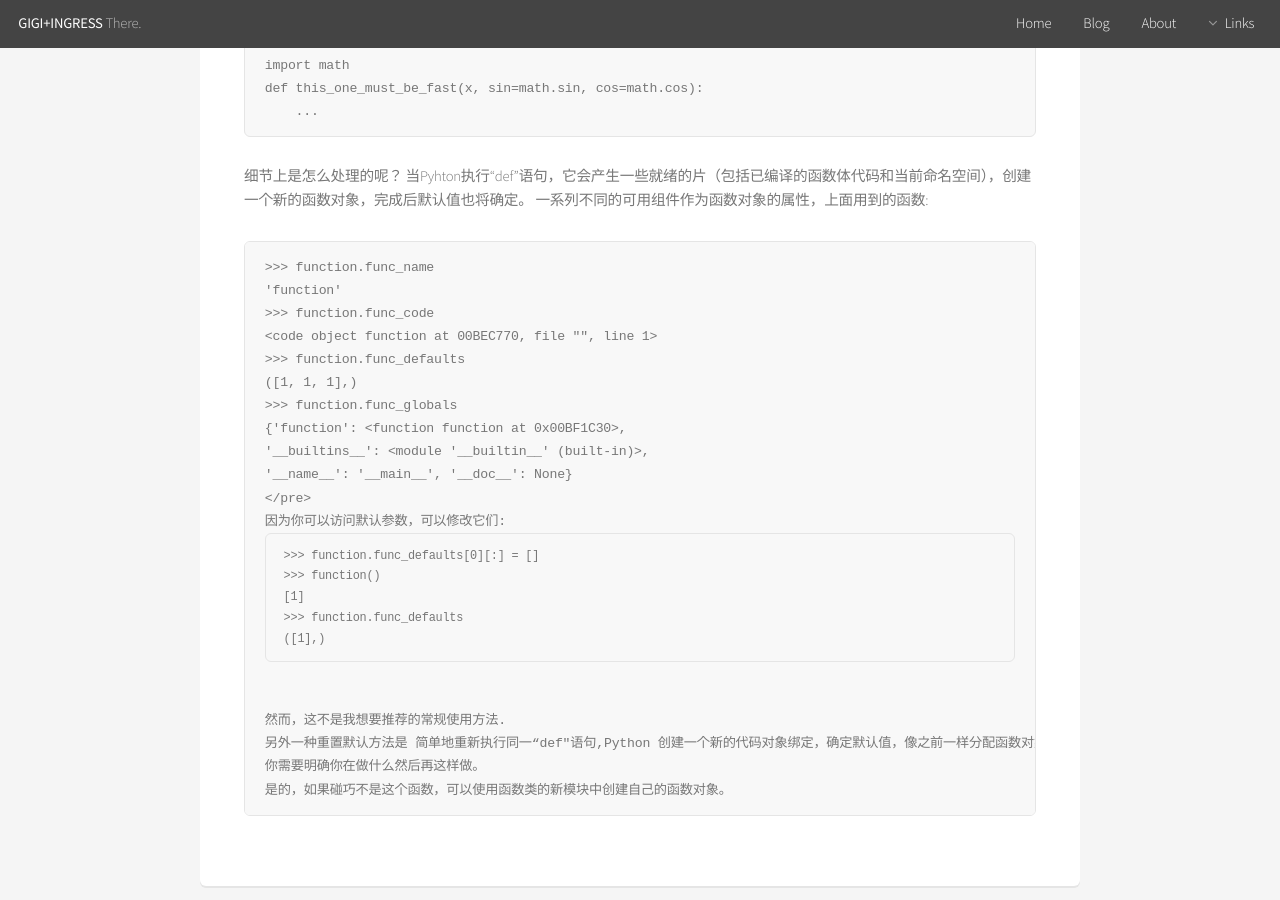
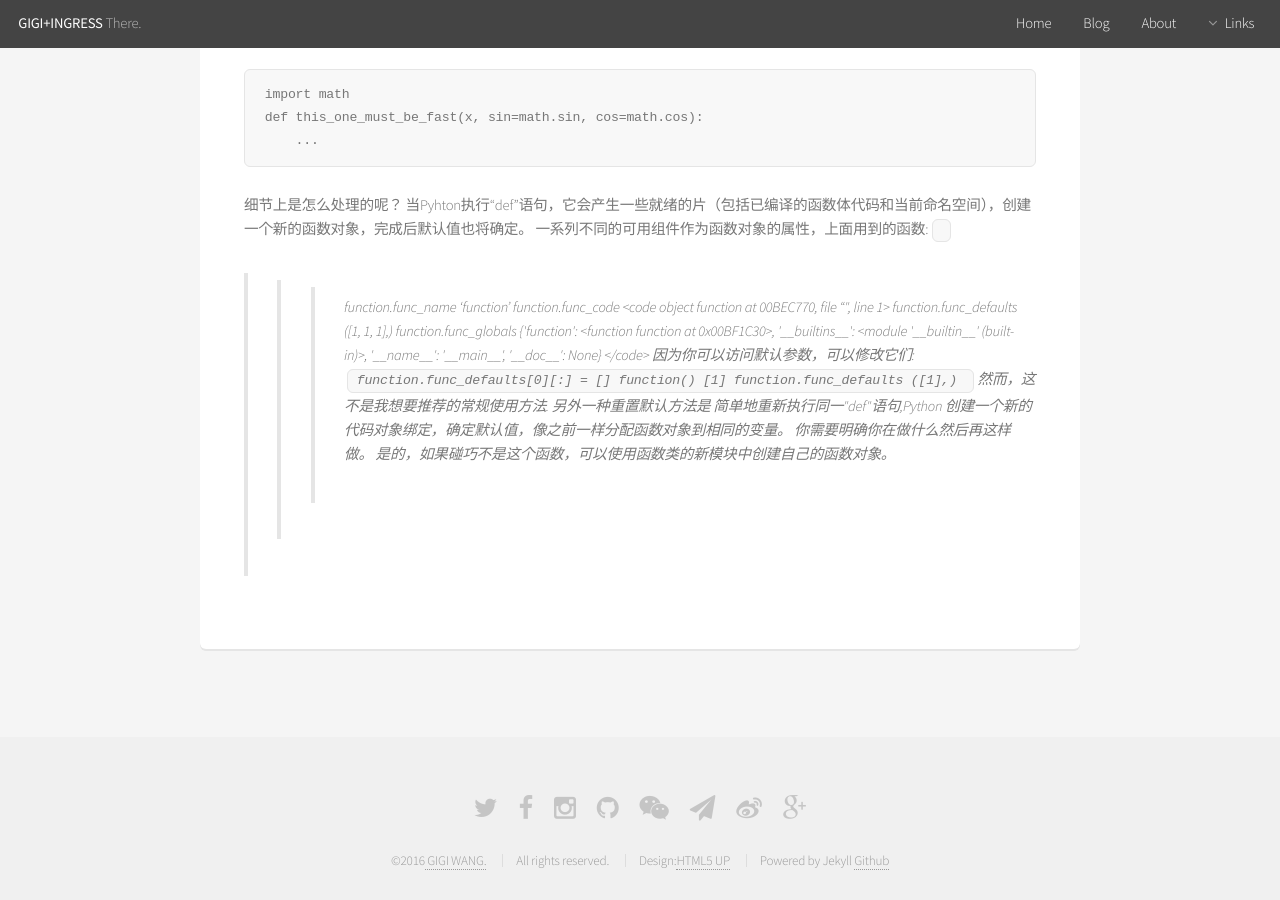
Before and after one commit to iocoo/iocoo.github.io, a Jekyll site: the page built from _posts/2016-04-16-Default-Parameter-Values-in-Python.md, in a window 1280 px wide and 900 px high, scrolled down 2403 px. Built offline with Jekyll 4.4.1, drawn with Linux system fonts in a browser that asks for light colours; comment, search, counter and statistics services are not loaded; some of the changed text lies outside the part shown.

Commit message:
python_post

```diff
--- a/_posts/2016-04-16-Default-Parameter-Values-in-Python.md
+++ b/_posts/2016-04-16-Default-Parameter-Values-in-Python.md
@@ -10,6 +10,7 @@ tags: python
 
 
 ###Python中的默认参数值
+
 Python中默认参数值的处理是一些容易绊倒大多数Python新手程序员的事情之一（但通常只会有一次）。
 造成这种困惑的原因是当使用一个可变的对象作为默认值,也就是在某些地方可以被修改的一个值，比如一个list或一个字典。
 
@@ -102,7 +103,7 @@ def this_one_must_be_fast(x, sin=math.sin, cos=math.cos):
 细节上是怎么处理的呢？
  当Pyhton执行“def”语句，它会产生一些就绪的片（包括已编译的函数体代码和当前命名空间），创建一个新的函数对象，完成后默认值也将确定。
 一系列不同的可用组件作为函数对象的属性，上面用到的函数:
-<pre>
+<code>
 >>> function.func_name
 'function'
 >>> function.func_code
@@ -113,16 +114,16 @@ def this_one_must_be_fast(x, sin=math.sin, cos=math.cos):
 {'function': <function function at 0x00BF1C30>,
 '__builtins__': <module '__builtin__' (built-in)>,
 '__name__': '__main__', '__doc__': None}
-</pre>
+</code>
 因为你可以访问默认参数，可以修改它们:
-<pre>
+<code>
 >>> function.func_defaults[0][:] = []
 >>> function()
 [1]
 >>> function.func_defaults
 ([1],)
-</pre>
+</code>
 然而，这不是我想要推荐的常规使用方法.
-另外一种重置默认方法是 简单地重新执行同一“def"语句,Python 创建一个新的代码对象绑定，确定默认值，像之前一样分配函数对象到相同的变量。
+另外一种重置默认方法是 简单地重新执行同一"def"语句,Python 创建一个新的代码对象绑定，确定默认值，像之前一样分配函数对象到相同的变量。
 你需要明确你在做什么然后再这样做。
 是的，如果碰巧不是这个函数，可以使用函数类的新模块中创建自己的函数对象。
```
